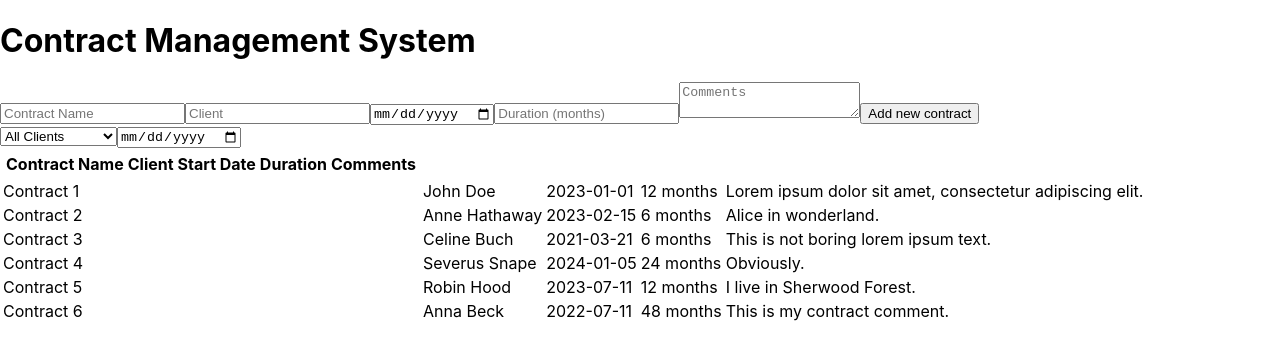
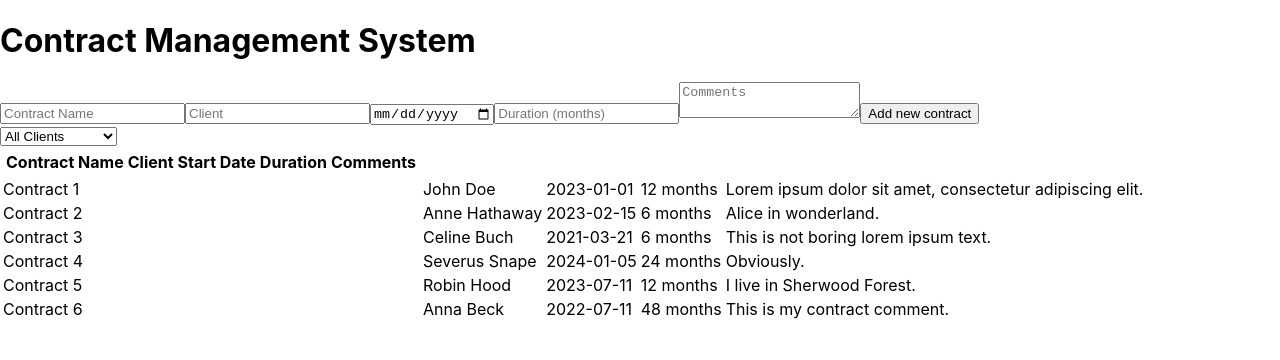
Before and after one commit to TenaRozing1/react-contract-task, a React (Create React App) app: page / in a window 1280 px wide. Shown: the top 360 px of the page. Built offline with nearby package versions, Linux system fonts and the light colour scheme.

Commit message:
Deleted excess input

```diff
--- a/src/components/ContractFilter.jsx
+++ b/src/components/ContractFilter.jsx
@@ -9,7 +9,6 @@ const ContractFilter = ({ clients, handleFilterChange }) => {
           <option key={index} value={client}>{client}</option>
         ))}
       </select>
-      <input type="date" onChange={handleFilterChange} />
     </div>
   );
 };
```
